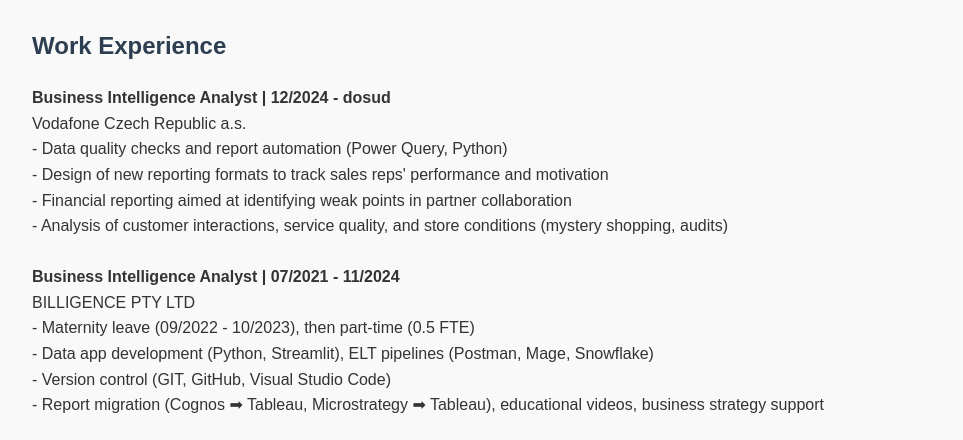
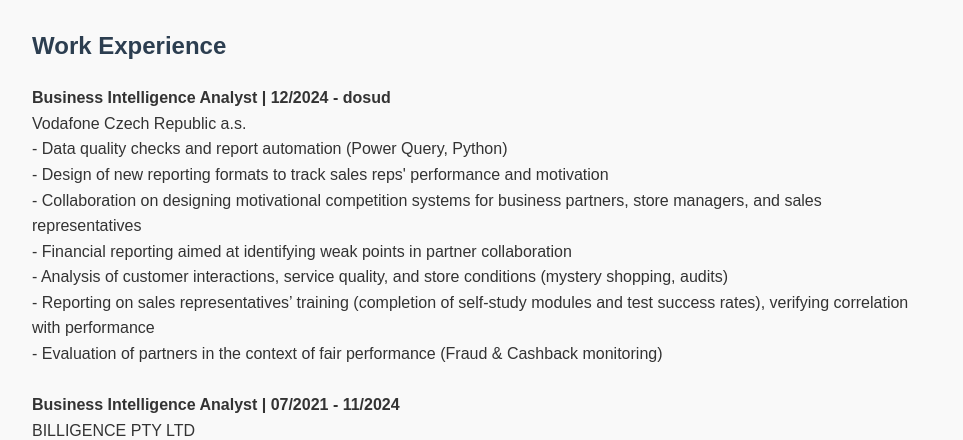
Before and after one commit to kmackovikova/katerina-mackovikova-cv, a plain HTML site: page index.html in a window 1280 px wide. Both pictures are taken after a click on the button "English". Shown: the part 346-786 px from the top of the page, without its empty margins (158-1121 px from the left). Drawn offline with Linux system fonts and the light colour scheme.

Commit message:
Update index.html

```diff
--- a/index.html
+++ b/index.html
@@ -74,13 +74,15 @@
                 - Analýza interakcí se zákazníky, kvality služeb a stavu prodejen (mystery shopping, audity)<br>
                 - Reporting vzdělávání prodejců (plnění samostudií a úspěšnosti v testech), ověření korelace s výkonem<br>
                 - Hodnocení partnerů v kontextu férového výkonu (Fraud & Cashback)
-
             </span>
             <span class="en">
                 - Data quality checks and report automation (Power Query, Python)<br>
                 - Design of new reporting formats to track sales reps' performance and motivation<br>
+                - Collaboration on designing motivational competition systems for business partners, store managers, and sales representatives<br>
                 - Financial reporting aimed at identifying weak points in partner collaboration<br>
-                - Analysis of customer interactions, service quality, and store conditions (mystery shopping, audits)
+                - Analysis of customer interactions, service quality, and store conditions (mystery shopping, audits)<br>
+                - Reporting on sales representatives’ training (completion of self-study modules and test success rates), verifying correlation with performance<br>
+                - Evaluation of partners in the context of fair performance (Fraud & Cashback monitoring)
             </span>
         </div>
         <br>
```
